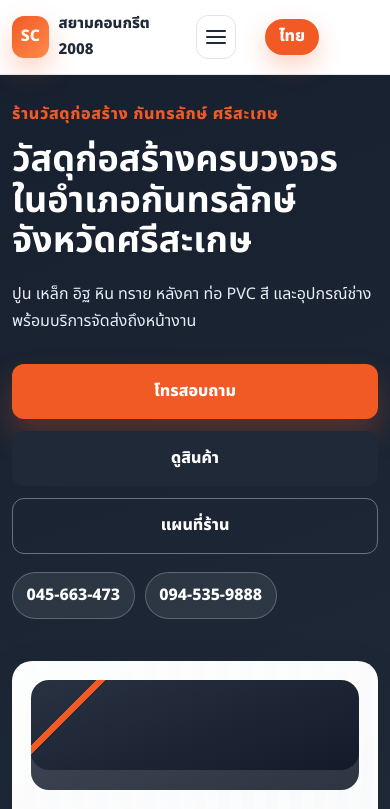
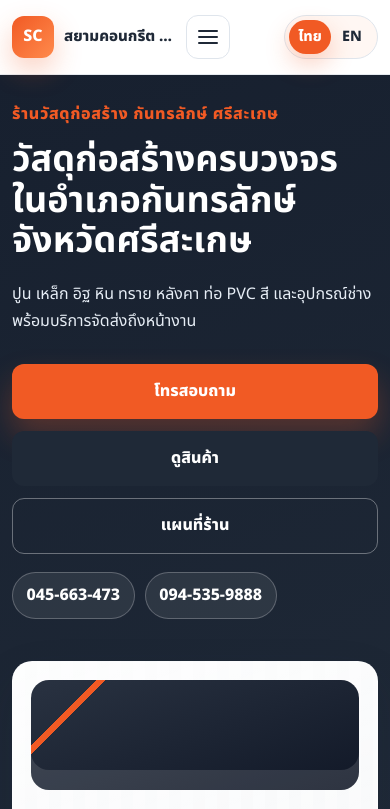
Before and after one commit to siamconcrete2008/siamconcrete2008.github.io, a plain HTML site: page index.html in a window 390 px wide. Shown: the top 809 px of the page. Drawn offline with Linux system fonts and the light colour scheme.

Commit message:
Style and enable global language switch

```diff
--- a/assets/main.js
+++ b/assets/main.js
@@ -151,7 +151,7 @@ const translations = {
 const languageButtons = document.querySelectorAll("[data-lang-switch]");
 const translatableItems = document.querySelectorAll("[data-i18n]");
 
-if (languageButtons.length && translatableItems.length) {
+if (languageButtons.length) {
   const applyLanguage = (language) => {
     const dictionary = translations[language] || translations.th;
     document.documentElement.lang = language === "en" ? "en" : "th";
--- a/assets/styles.css
+++ b/assets/styles.css
@@ -351,6 +351,18 @@ h3 { font-size: 1.22rem; line-height: 1.35; margin-bottom: 10px; }
   background: var(--orange);
   box-shadow: 0 10px 24px rgba(241, 90, 36, .28);
 }
+.nav-language-switch {
+  flex: 0 0 auto;
+  border-color: var(--line);
+  background: #fff7f3;
+}
+.nav-language-switch button {
+  min-width: 46px;
+  color: var(--ink);
+}
+.nav-language-switch button.is-active {
+  color: var(--white);
+}
 .about-trust-panel {
   border: 1px solid rgba(255, 255, 255, .2);
   border-radius: 28px;
@@ -546,7 +558,17 @@ h3 { font-size: 1.22rem; line-height: 1.35; margin-bottom: 10px; }
 .reveal.is-visible { opacity: 1; transform: translateY(0); }
 
 @media (max-width: 900px) {
+  .nav { gap: 10px; }
   .nav-toggle { display: block; }
+  .brand { min-width: 0; }
+  .nav-language-switch {
+    margin-left: auto;
+  }
+  .nav-language-switch button {
+    min-width: 42px;
+    min-height: 34px;
+    font-size: .9rem;
+  }
   .nav-menu {
     position: absolute;
     inset: 74px 16px auto;
@@ -575,7 +597,13 @@ h3 { font-size: 1.22rem; line-height: 1.35; margin-bottom: 10px; }
 @media (max-width: 640px) {
   .container { width: min(100% - 24px, 1120px); }
   .section { padding: 54px 0; }
-  .brand-text { font-size: .94rem; }
+  .brand-text {
+    max-width: 112px;
+    overflow: hidden;
+    text-overflow: ellipsis;
+    white-space: nowrap;
+    font-size: .94rem;
+  }
   .hero { min-height: auto; padding-top: 26px; }
   h1 { font-size: 2.25rem; }
   .hero-subtitle { font-size: 1rem; }
@@ -591,6 +619,10 @@ h3 { font-size: 1.22rem; line-height: 1.35; margin-bottom: 10px; }
   .gallery-visual { min-height: 180px; }
 }
 
+@media (max-width: 380px) {
+  .brand-text { display: none; }
+}
+
 @media (prefers-reduced-motion: reduce) {
   *, *::before, *::after {
     scroll-behavior: auto !important;
```
